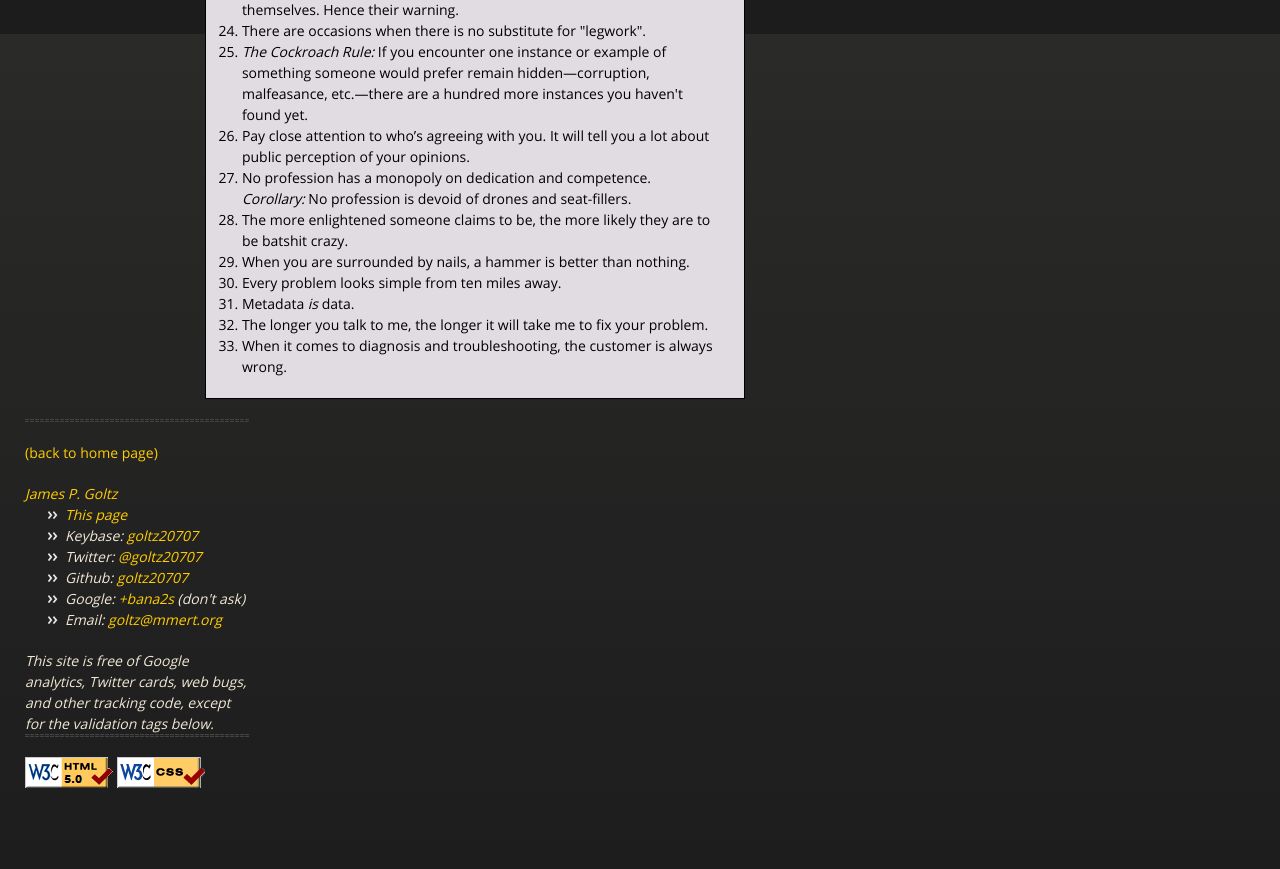
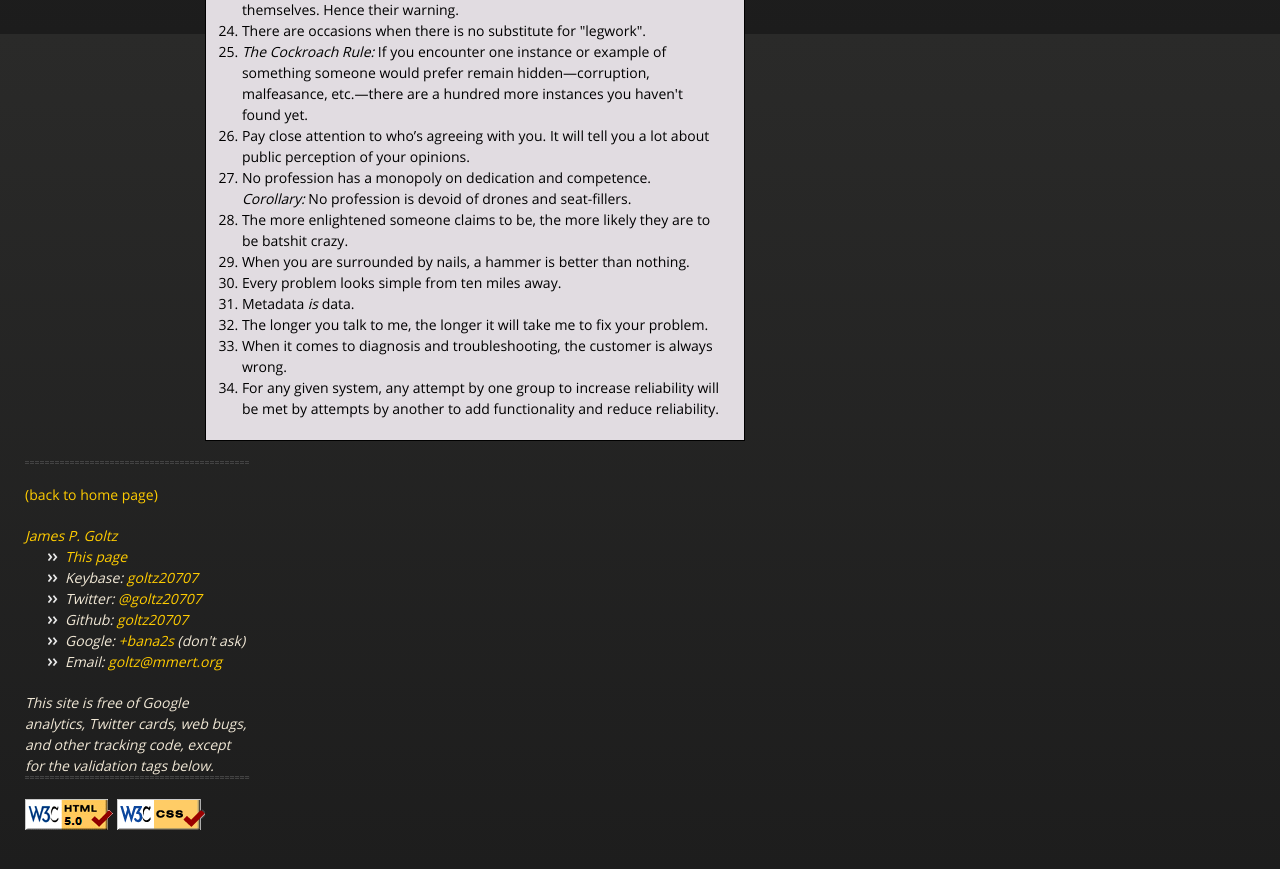
Before and after one commit to goltz20707/goltz20707.github.io, a Jekyll site: the page built from laws.html, in a window 1280 px wide and 900 px high, scrolled down 866 px. Shown: the top 869 px of the window. Built offline with Jekyll 4.4.1, drawn with Linux system fonts in a browser that asks for light colours.

Commit message:
Update laws.html
Added a law

```diff
--- a/laws.html
+++ b/laws.html
@@ -76,5 +76,8 @@ title: "Goltz's Laws"
       <li>The longer you talk to me, the longer it will take me to
 	fix your problem.</li>
       <li>When it comes to diagnosis and troubleshooting, the customer
-      is always wrong.</li>
+	is always wrong.</li>
+      <li>For any given system, any attempt by one group to increase
+      reliability will be met by attempts by another to add
+      functionality and reduce reliability.</li>
     </ol>
```
